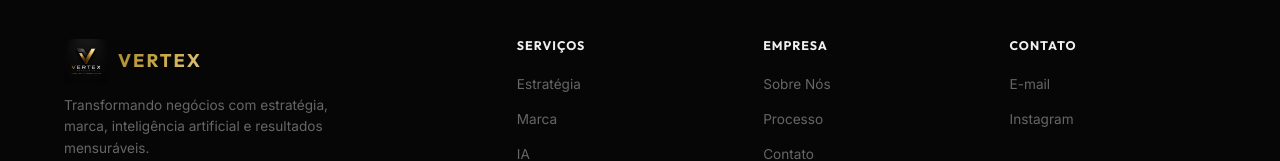
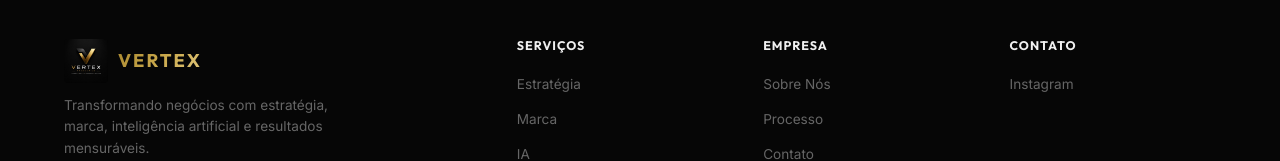
Before and after one commit to vertexxconsulting/Vertexconsulting, a React (Vite) app: page / in a window 1280 px wide. Shown: the part 3508-3669 px from the top of the page. Built offline with nearby package versions, Linux system fonts and the light colour scheme; no server answers.

Commit message:
Remove email do rodape - contatos centralizados no CRM

```diff
--- a/src/pages/LandingPage.tsx
+++ b/src/pages/LandingPage.tsx
@@ -345,7 +345,6 @@ export default function LandingPage() {
           <div className="footer__col">
             <h4>Contato</h4>
             <ul>
-              <li><a href="mailto:contato@vertexconsulting.com.br">E-mail</a></li>
               <li><a href="https://www.instagram.com/vertexxconsulting" target="_blank" rel="noreferrer">Instagram</a></li>
             </ul>
           </div>
```
